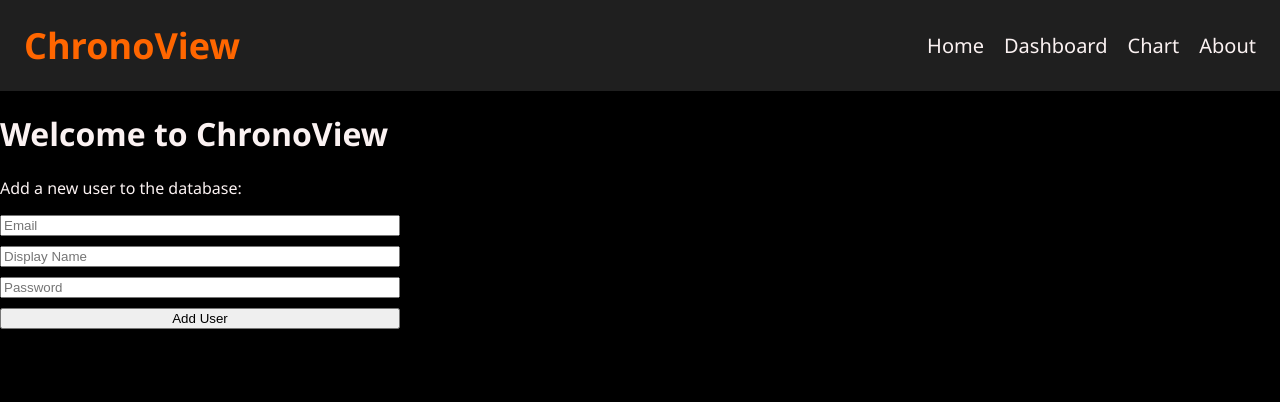
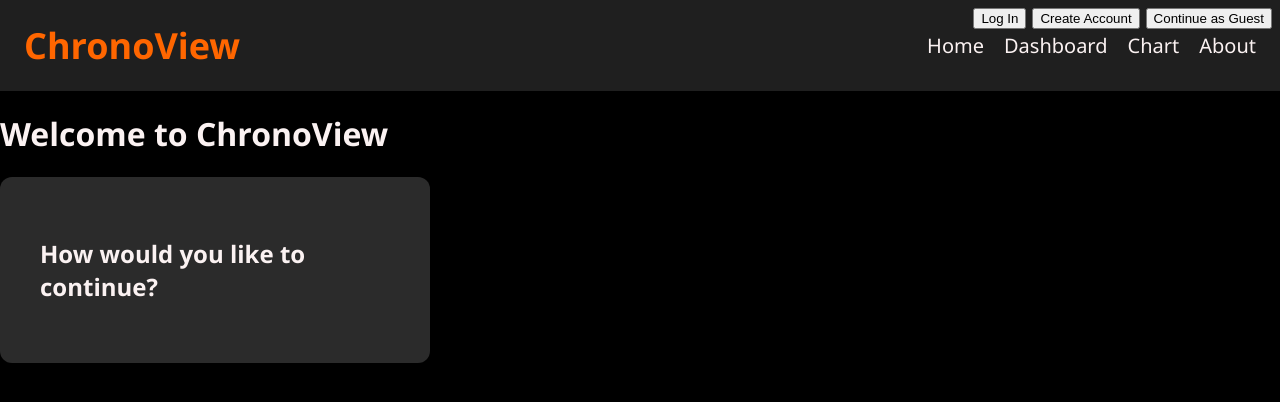
Before and after one commit to JasinHurst/ChronoView, a React (Create React App) app: page / in a window 1280 px wide. Shown: the top 402 px of the page. Built offline with nearby package versions, Linux system fonts and the light colour scheme.

Commit message:
saving before tailwind upload attempt

```diff
--- /dev/null
+++ b/src/pages/Home.css
@@ -0,0 +1,64 @@
+/* Centers everything on the page */
+.home-container {
+  display: flex;
+  justify-content: center;
+  align-items: center;
+  height: 100vh;
+  background: #1f1f1f;
+  color: #fbf2f2;
+  text-align: center;
+}
+
+/* The main box ("card") */
+.user-choice-box,
+.login-form {
+  background: #2b2b2b;
+  padding: 40px;
+  border-radius: 12px;
+  box-shadow: 0 4px 12px rgba(0, 0, 0, 0.4);
+  width: 350px;
+  display: grid;
+  place-items: center; /* centers heading and grid */
+  gap: 20px;
+}
+
+/* The grid of buttons */
+.choice-grid {
+  display: grid;
+  grid-template-columns: 1fr;
+  gap: 12px;
+  width: 100%;
+}
+
+/* Button styles */
+.choice-grid button,
+.login-form button {
+  background: #ff6600;
+  color: #1f1f1f;
+  border: none;
+  padding: 12px;
+  border-radius: 8px;
+  cursor: pointer;
+  font-weight: bold;
+  transition: all 0.2s ease;
+}
+
+.choice-grid button:hover,
+.login-form button:hover {
+  background: rgb(12, 228, 117);
+  color: #1f1f1f;
+}
+
+/* Inputs and form layout */
+.login-form {
+  display: grid;
+  gap: 10px;
+  width: 350px;
+}
+
+.login-form input {
+  padding: 10px;
+  border: none;
+  border-radius: 5px;
+  width: 100%;
+}
--- a/src/pages/Home.jsx
+++ b/src/pages/Home.jsx
@@ -1,76 +1,46 @@
 import { useEffect, useState } from "react";
+import "./Home.css";
 
 const Home = () => {
-  const [email, setEmail] = useState("");
-  const [password, setPassword] = useState("");
-  const [displayName, setDisplayName] = useState("");
-  const [message, setMessage] = useState("");
+  const [choice, setChoice] = useState(null);
 
   useEffect(() => {
     document.title = "ChronoView — Home";
   }, []);
 
-  const handleSubmit = async (e) => {
-    e.preventDefault(); // stop page reload
-    setMessage("Adding user...");
-
-    try {
-      const res = await fetch("http://localhost:5000/api/users", {
-        method: "POST",
-        headers: { "Content-Type": "application/json" },
-        body: JSON.stringify({
-          email,
-          password_hash: password,     // backend expects "password_hash"
-          display_name: displayName,
-        }),
-      });
-
-      const data = await res.json();
-      if (res.ok) {
-        setMessage(`✅ User added: ${data.email}`);
-        setEmail("");
-        setPassword("");
-        setDisplayName("");
-      } else {
-        setMessage(`❌ Error: ${data.error || "Something went wrong"}`);
-      }
-    } catch (err) {
-      console.error(err);
-      setMessage("❌ Network error");
-    }
-  };
-
   return (
     <div className="page">
       <h1>Welcome to ChronoView</h1>
-      <p>Add a new user to the database:</p>
 
-      <form onSubmit={handleSubmit} style={{ display: "flex", flexDirection: "column", gap: "10px", maxWidth: "400px" }}>
-        <input
-          type="email"
-          placeholder="Email"
-          value={email}
-          onChange={(e) => setEmail(e.target.value)}
-          required
-        />
-        <input
-          type="text"
-          placeholder="Display Name"
-          value={displayName}
-          onChange={(e) => setDisplayName(e.target.value)}
-          required
-        />
-        <input
-          type="password"
-          placeholder="Password"
-          value={password}
-          onChange={(e) => setPassword(e.target.value)}
-          required
-        />
-        <button type="submit">Add User</button>
-      </form>
+      {!choice && (
+        <div className="user-choice-box">
+          <h2>How would you like to continue?</h2>
+          <div className="button-group">
+            <button onClick={() => setChoice("login")}>Log In</button>
+            <button onClick={() => setChoice("create")}>Create Account</button>
+            <button onClick={() => setChoice("guest")}>Continue as Guest</button>
+          </div>
+        </div>
+      )}
 
-      {message && <p>{message}</p>}
+      {choice === "create" && (
+        <form className="login-form">
+          <input type="email" placeholder="Email" required />
+          <input type="text" placeholder="Display Name" required />
+          <input type="password" placeholder="Password" required />
+          <button type="submit">Create Account</button>
+        </form>
+      )}
+
+      {choice === "login" && (
+        <form className="login-form">
+          <input type="email" placeholder="Email" required />
+          <input type="password" placeholder="Password" required />
+          <button type="submit">Log In</button>
+        </form>
+      )}
+
+      {choice === "guest" && <p>Continuing as guest...</p>}
     </div>
   );
 };
```
Also changed, not shown: package.json (+6 -1 lines), src/App.css (line endings or trailing spaces), 1 other file (tests, documents, lock files or other folders).
